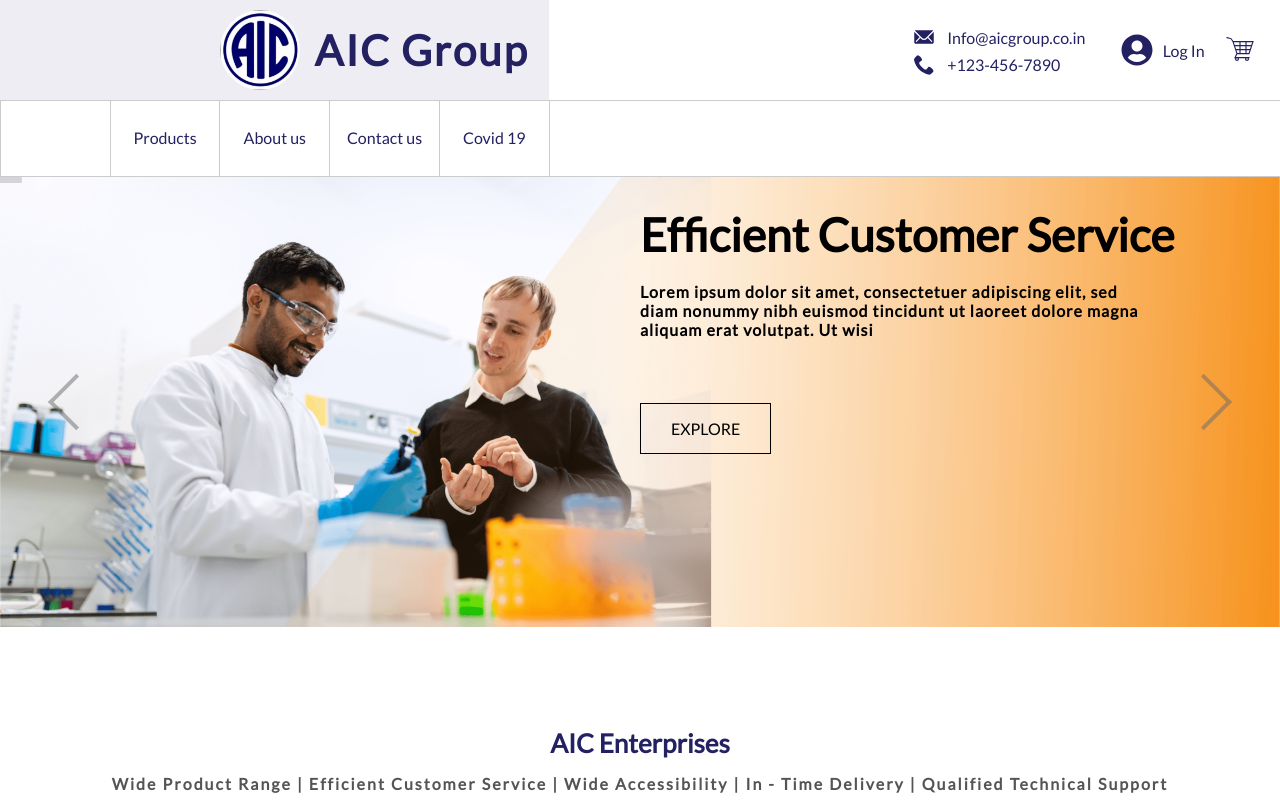
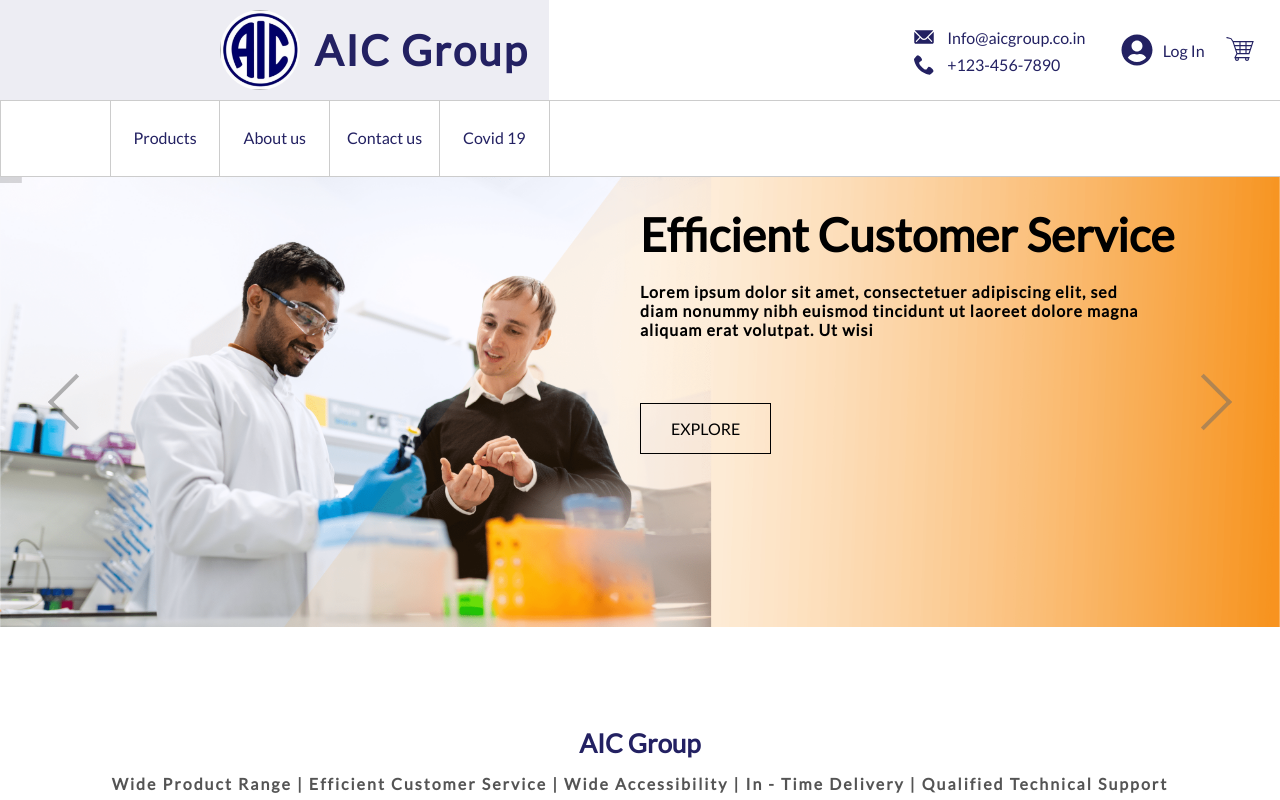
Before and after one commit to priyathamv/aic-enterprise, a React (Create React App) app in the folder src/main/frontend/: page / in a window 1280 px wide. Shown: the top 800 px of the page. Built offline with nearby package versions, Linux system fonts and the light colour scheme.

Commit message:
UI enhancements

```diff
--- a/src/main/frontend/src/features/homepage/common/Footer.js
+++ b/src/main/frontend/src/features/homepage/common/Footer.js
@@ -200,8 +200,8 @@ export const Footer = () => {
             </LogoFrame>
 
             <BrandDescription>
-              <BrandName>AIC ENTERPRISES</BrandName>
-              <BrandCaption>dustry. Lorem Ipsum has been the indus- try's standard dummy text ever since the 1500s, when an unknown printer took a galley of type and scrambled it to make a</BrandCaption>
+              <BrandName>AIC Group</BrandName>
+              <BrandCaption>AIC Group - is the leading company with the known name and rich history in the Scientific industry. We have presence in 4 locations across India with over 1Lakh+ products line.</BrandCaption>
             </BrandDescription>
           </BrandFrame>
         </Brand>
--- a/src/main/frontend/src/features/homepage/common/HomepageIntro.js
+++ b/src/main/frontend/src/features/homepage/common/HomepageIntro.js
@@ -43,7 +43,7 @@ const Content = styled.div`
 export const HomepageIntro = () => {
   return (
     <Container>
-      <Title>AIC Enterprises</Title>
+      <Title>AIC Group</Title>
 
       <SubTitle>
         Wide Product Range | Efficient Customer Service | Wide Accessibility | In - Time Delivery | Qualified Technical Support
--- a/src/main/frontend/src/features/homepage/common/OurCompany.js
+++ b/src/main/frontend/src/features/homepage/common/OurCompany.js
@@ -38,7 +38,7 @@ export const OurCompany = () => {
 
   return (
     <Container>
-      <Image src='/images/why_choose_us.jpg' />
+      <Image src='/images/our_company.jpg' />
 
       <AboutUs>
         <Title>Our Company</Title>
```
Also changed, not shown: src/main/frontend/public/images/our_company.jpg (added).
